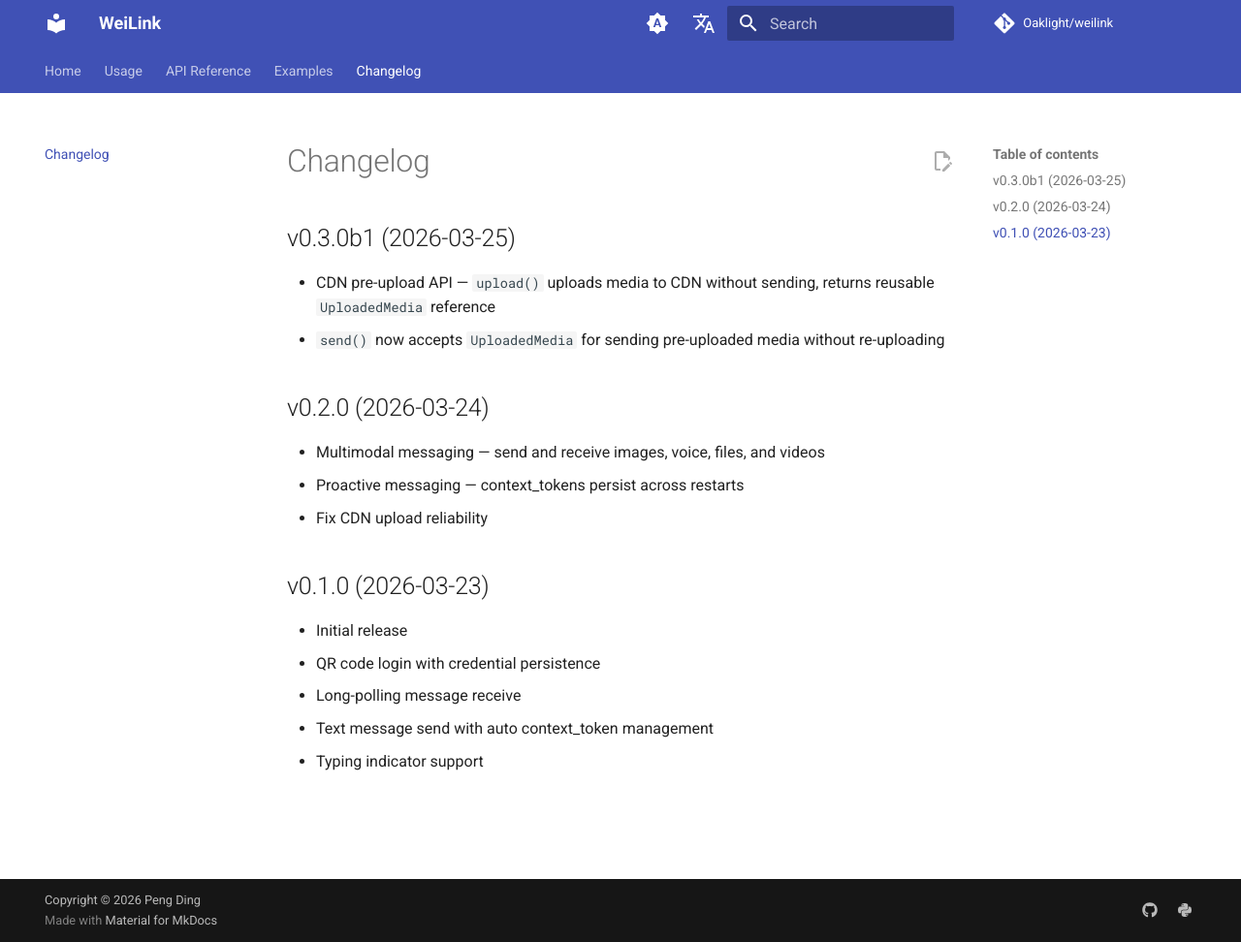
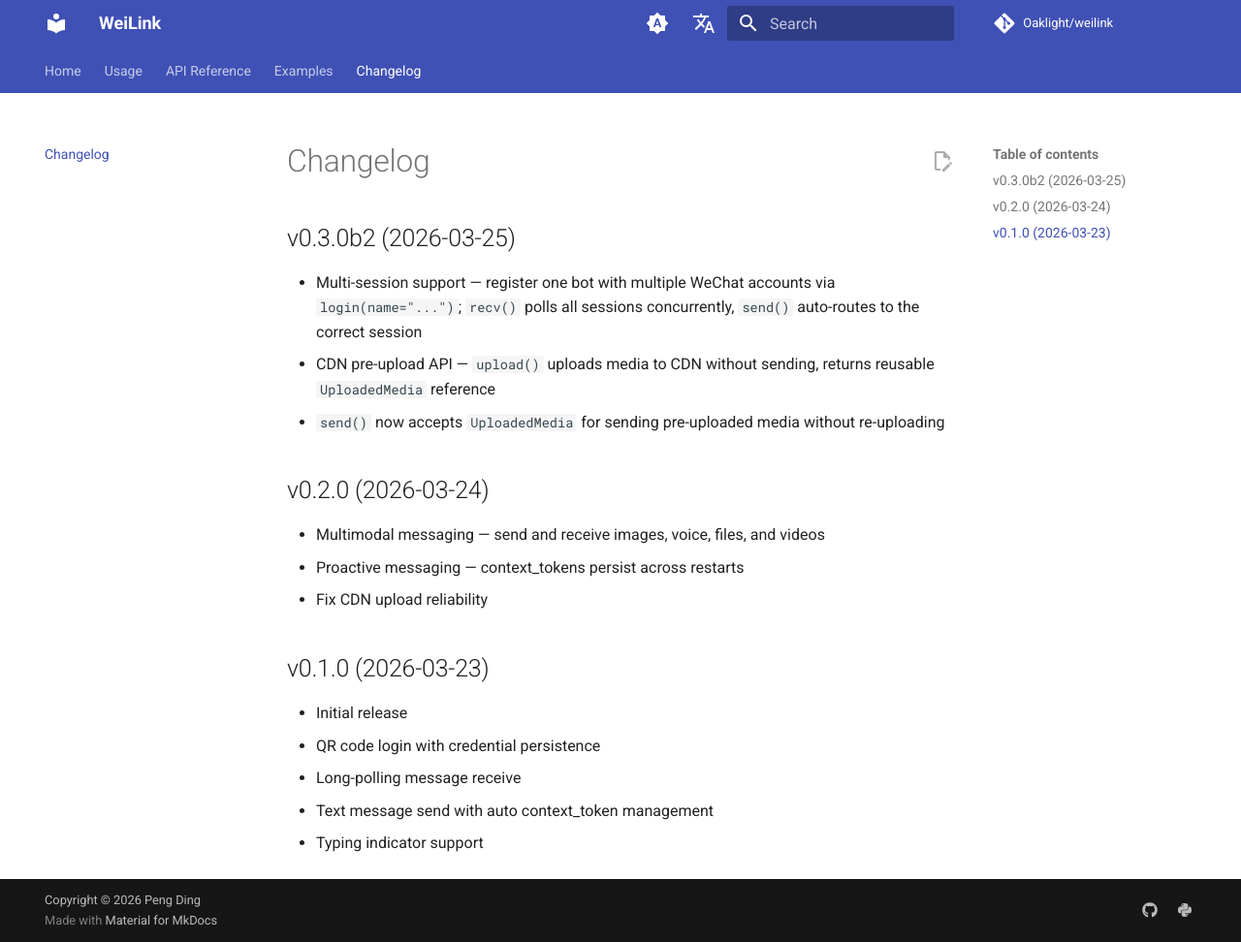
Before and after one commit to Oaklight/weilink, an MkDocs documentation site: the page built from docs/changelog.md, in a window 1280 px wide and 972 px high. Shown: the whole window at 97% size. Built offline with MkDocs 1.6.1 and Material for MkDocs 9.7.7, drawn with Linux system fonts in a browser that asks for light colours; comment, search, counter and statistics services are not loaded.

Commit message:
Update changelog for v0.3.0b2

```diff
--- a/docs/changelog.md
+++ b/docs/changelog.md
@@ -1,7 +1,8 @@
 # Changelog
 
-## v0.3.0b1 (2026-03-25)
+## v0.3.0b2 (2026-03-25)
 
+- Multi-session support — register one bot with multiple WeChat accounts via `login(name="...")`; `recv()` polls all sessions concurrently, `send()` auto-routes to the correct session
 - CDN pre-upload API — `upload()` uploads media to CDN without sending, returns reusable `UploadedMedia` reference
 - `send()` now accepts `UploadedMedia` for sending pre-uploaded media without re-uploading
 
```
